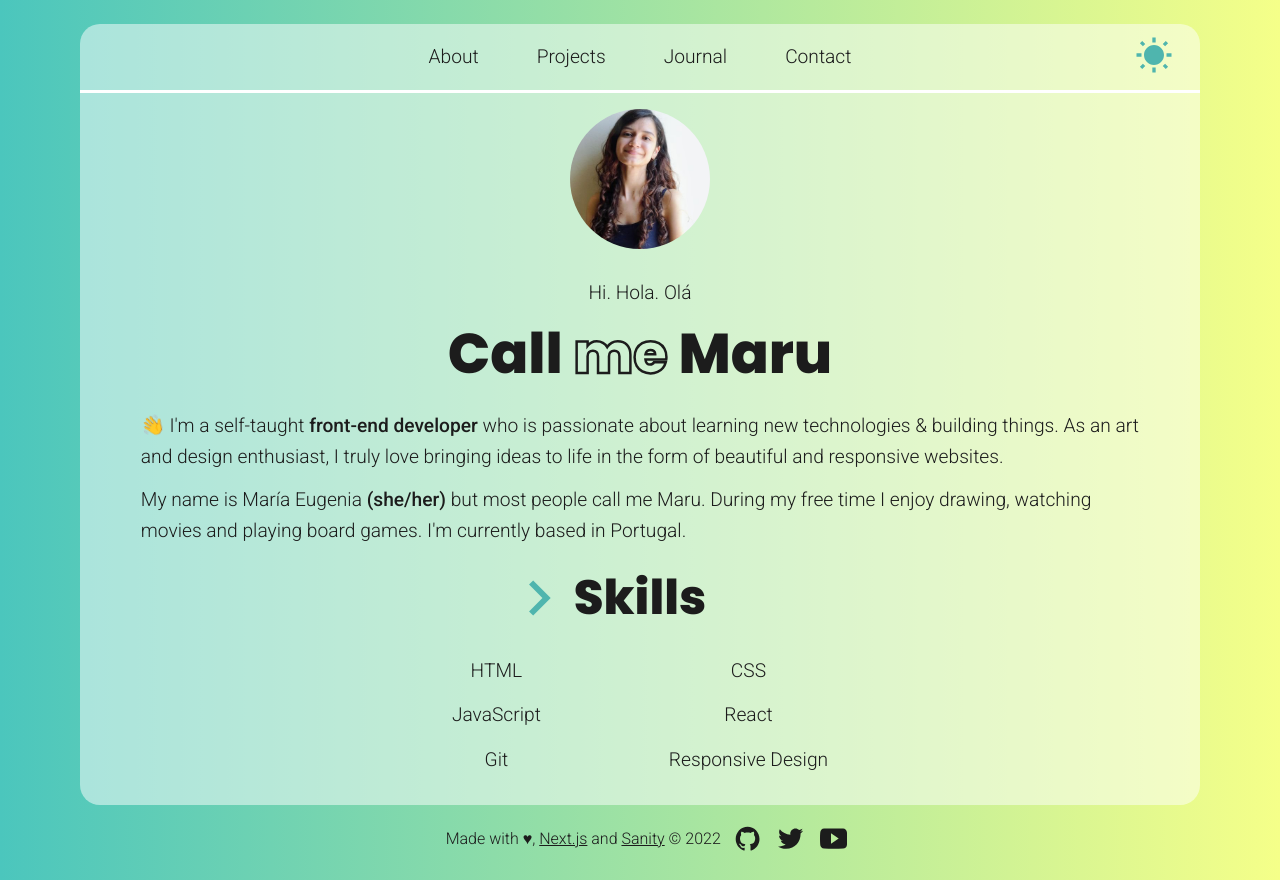
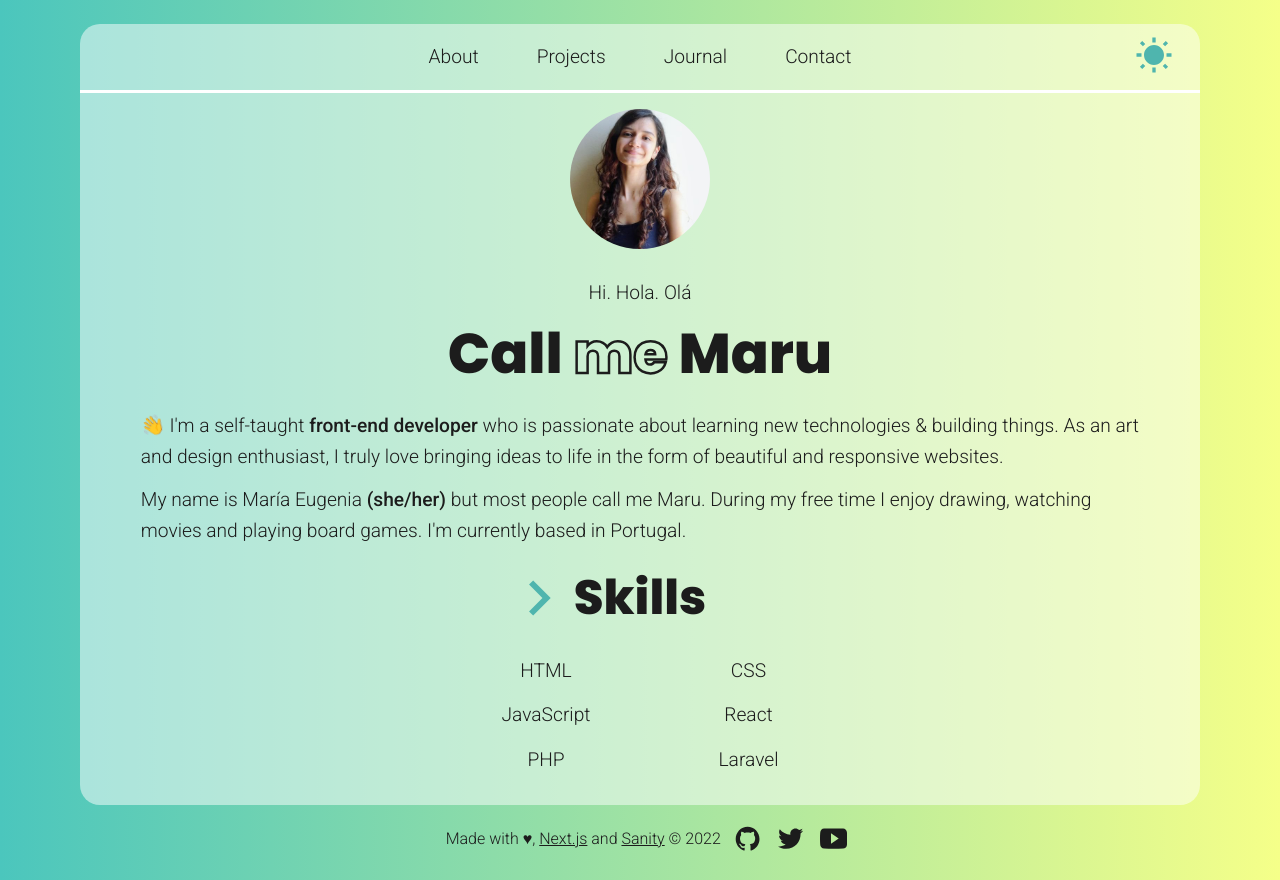
Before and after one commit to marugy99/marucodes, a Next.js app: page / in a window 1280 px wide. Built offline with nearby package versions, Linux system fonts and the light colour scheme.

Commit message:
Update skills list

```diff
--- a/pages/index.js
+++ b/pages/index.js
@@ -29,7 +29,9 @@ export default function Home() {
         </p>
         <p>
           My name is María Eugenia <span className="bolder">(she/her)</span> but
-          most people call me Maru. During my free time I enjoy drawing, watching movies and playing board games. I&apos;m currently based in Portugal.
+          most people call me Maru. During my free time I enjoy drawing,
+          watching movies and playing board games. I&apos;m currently based in
+          Portugal.
         </p>
 
         <section className="skills">
@@ -42,8 +44,8 @@ export default function Home() {
             <li>CSS</li>
             <li>JavaScript</li>
             <li>React</li>
-            <li>Git</li>
-            <li>Responsive Design</li>
+            <li>PHP</li>
+            <li>Laravel</li>
           </ul>
         </section>
       </main>
```
